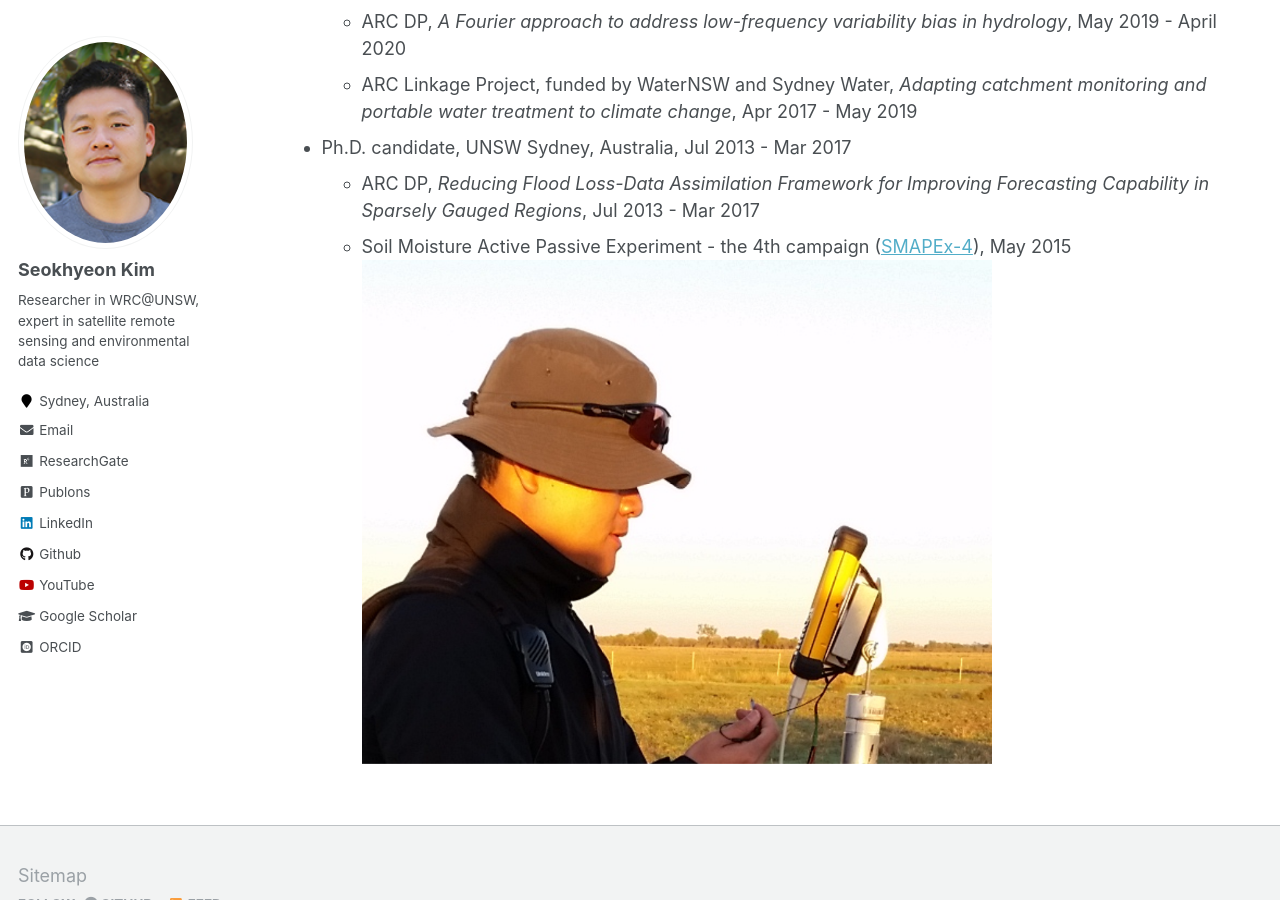
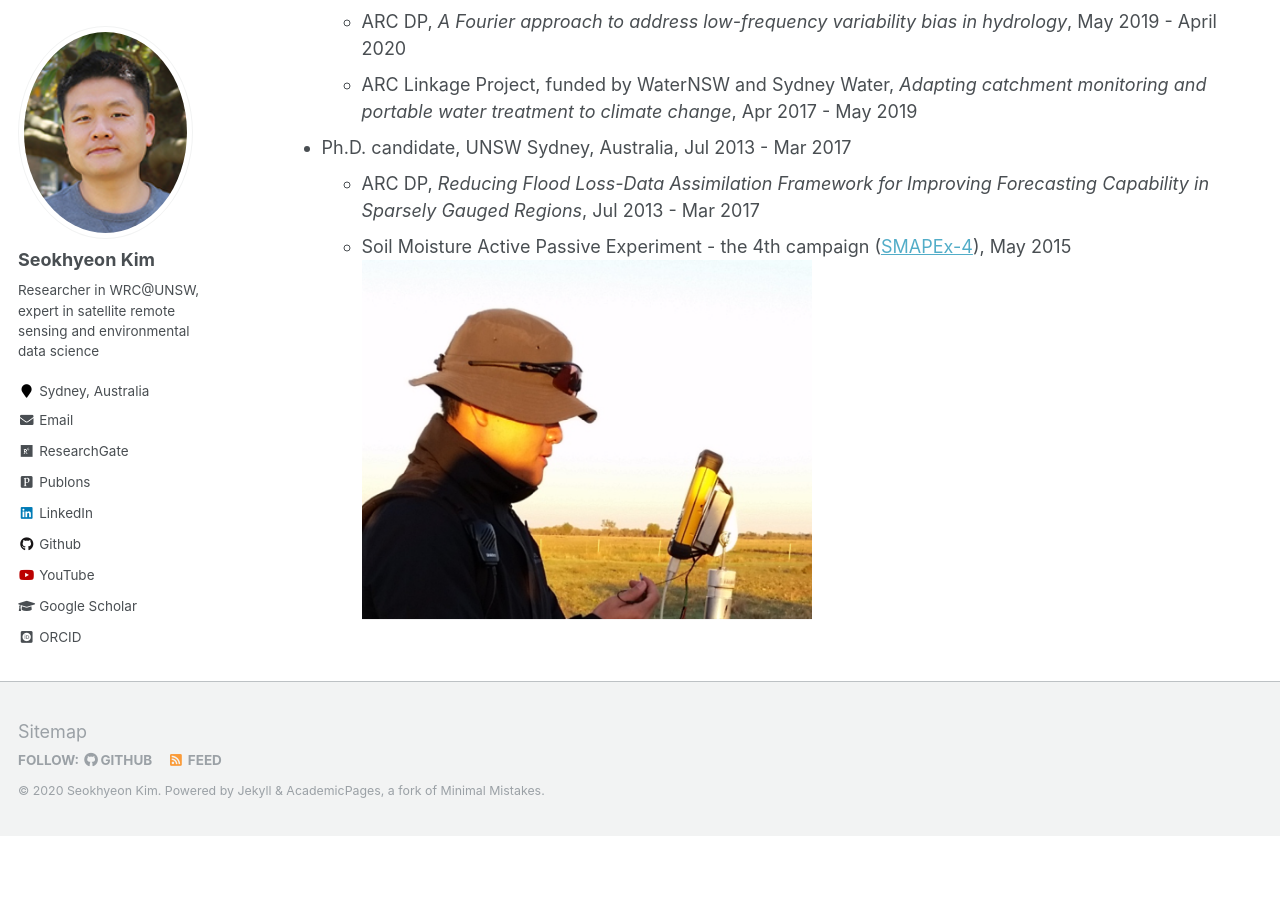
Before and after one commit to uawds/SanghoonJunWater.github.io, a Jekyll site: the page built from _pages/cv.md, in a window 1280 px wide and 900 px high, scrolled down 5992 px. Built offline with Jekyll 4.4.1, drawn with Linux system fonts in a browser that asks for light colours; some web fonts are replaced; after the commit the page ends 6828 px from its top, so only the background shows below that.

Commit message:
Update cv.md

```diff
--- a/_pages/cv.md
+++ b/_pages/cv.md
@@ -97,4 +97,4 @@ Projects Involved
 * Ph.D. candidate, UNSW Sydney, Australia, Jul 2013 - Mar 2017
   * ARC DP, <i>Reducing Flood Loss-Data Assimilation Framework for Improving Forecasting Capability in Sparsely Gauged Regions</i>, Jul 2013 - Mar 2017
   * Soil Moisture Active Passive Experiment - the 4th campaign ([SMAPEx-4](http://www.smapex.monash.edu.au/Data/SMAPEx-4/SMAPEx-4%20pictures.php)), May 2015
-  <br/><img src='/images/PP.png' width="70%" height="70%">
+  <br/><img src='/images/PP.png' width="50%" height="50%">
```
